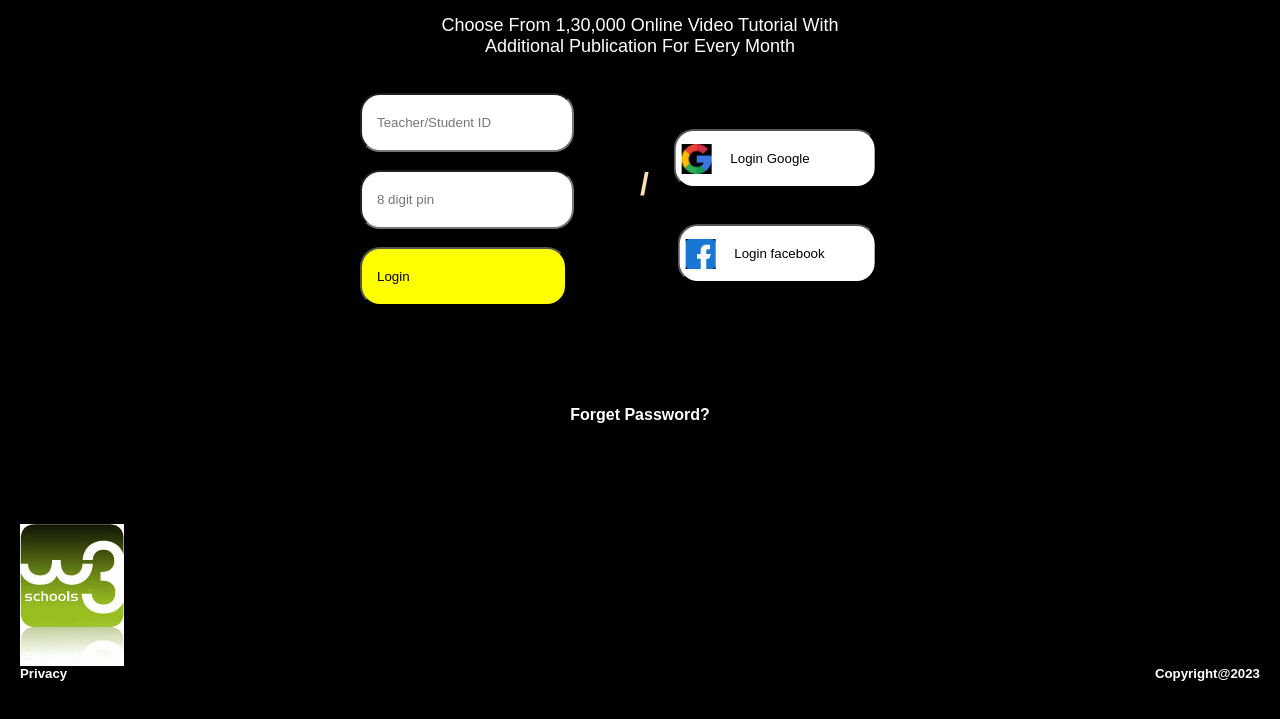
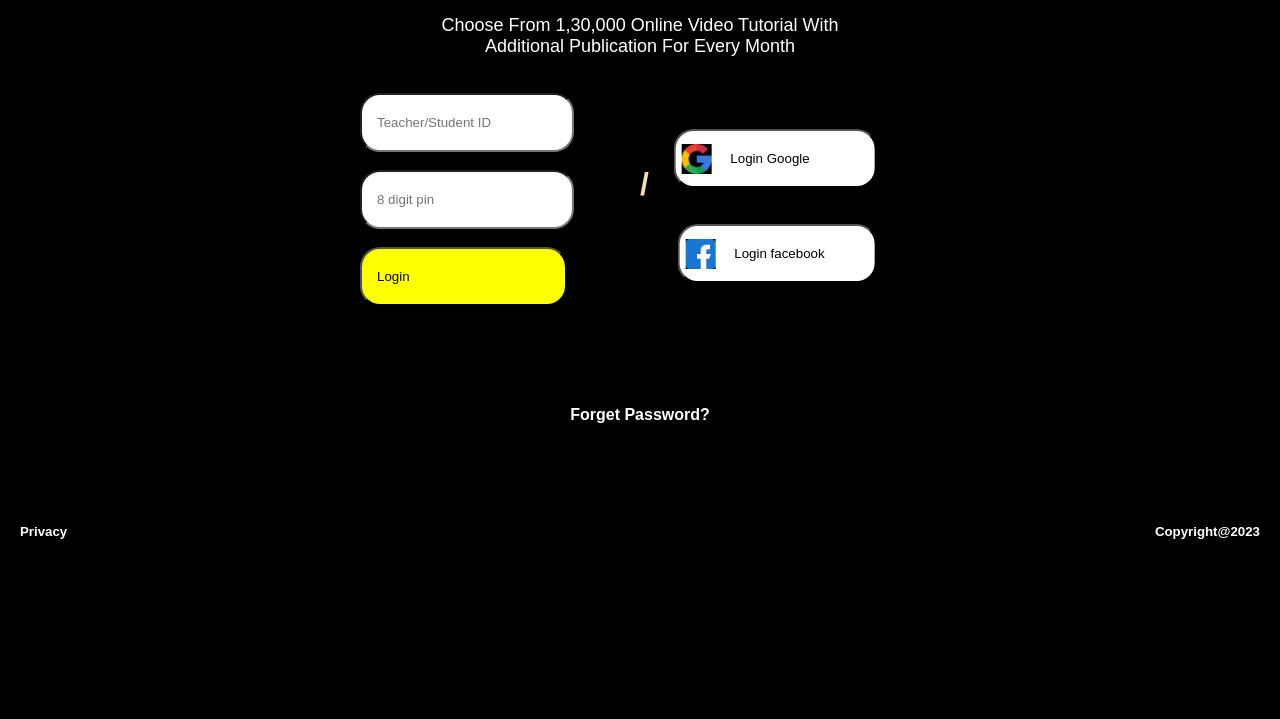
Before and after one commit to KIRAN2023/UI-2023, a plain HTML site: page index.html in a window 1280 px wide. Shown: the part 191-910 px from the top of the page. Drawn offline with Linux system fonts and the light colour scheme.

Commit message:
Update index.html

```diff
--- a/index.html
+++ b/index.html
@@ -67,9 +67,6 @@
     <br><br>
     <div class="column3">
         <h4>Forget Password?</h4>
-        <a href="myw3schoolsimage.jpg" download>
-  <img src="myw3schoolsimage.jpg" alt="W3Schools">
-</a>
 
    <footer>
        <h5 class="leftfooter">Privacy</h5>
@@ -77,9 +74,6 @@
       </div>
       </footer>
 
-    <script style="text-transform: capitalize;">
-        /*alert("Welcome to My WebPage");*/
-    </script>
 
     </body>
 </html>
```
